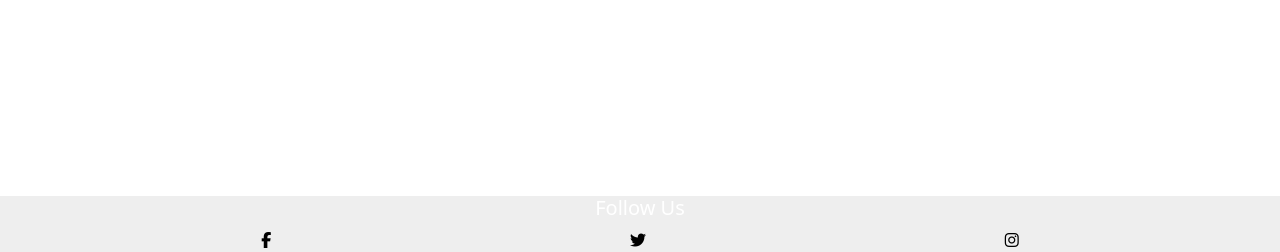
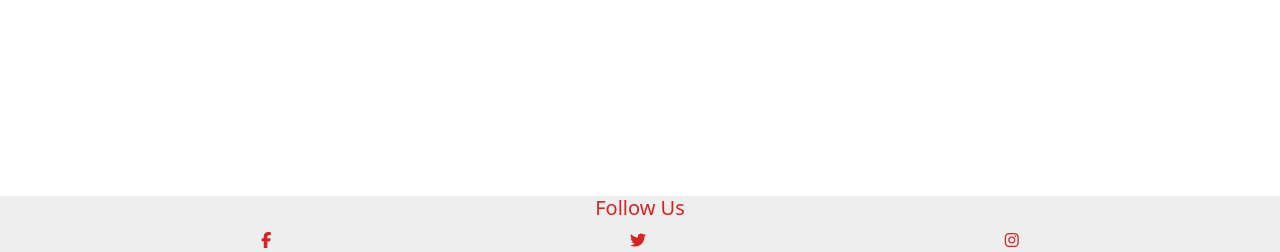
Before and after one commit to rdhadda/ReelTalk, a Flask app: page / in a window 1280 px wide. Shown: the part 548-800 px from the top of the page. Run offline with Flask 3, Linux system fonts and the light colour scheme.

Commit message:
style: added red text class

```diff
--- a/reeltalk/static/css/style.css
+++ b/reeltalk/static/css/style.css
@@ -52,3 +52,7 @@ body {
   max-width: 100%;
   height: auto;
 }
+
+.text-red{
+  color: #d72323;
+}
```
